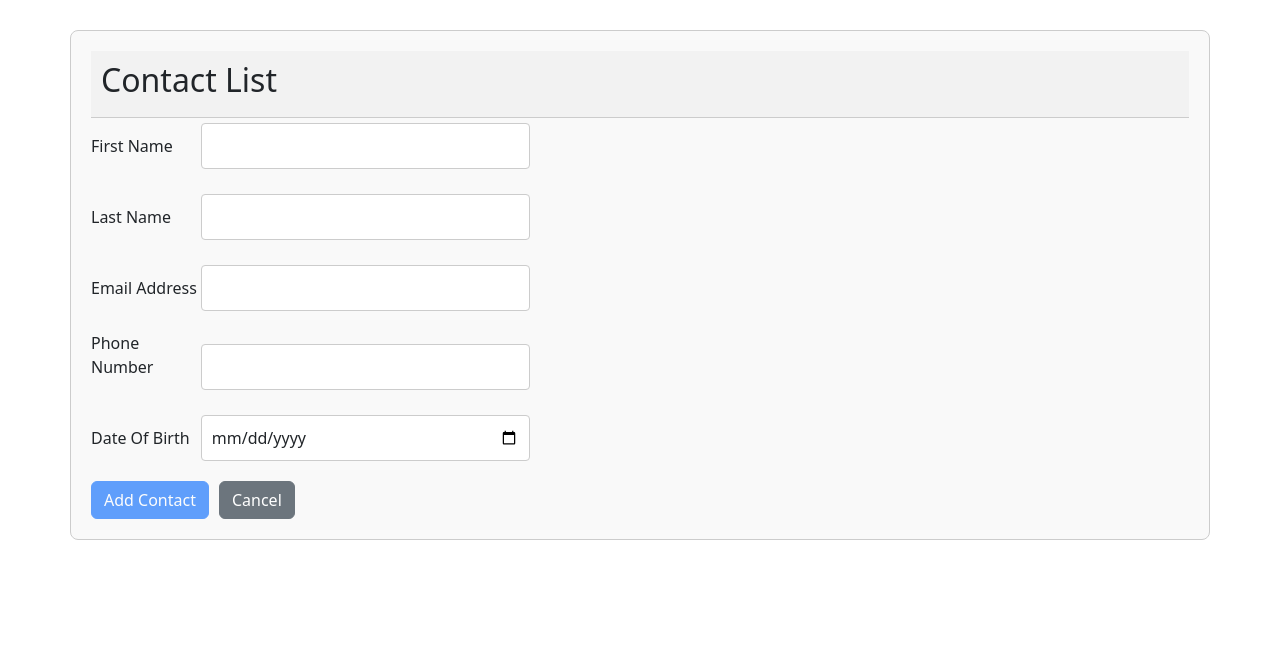
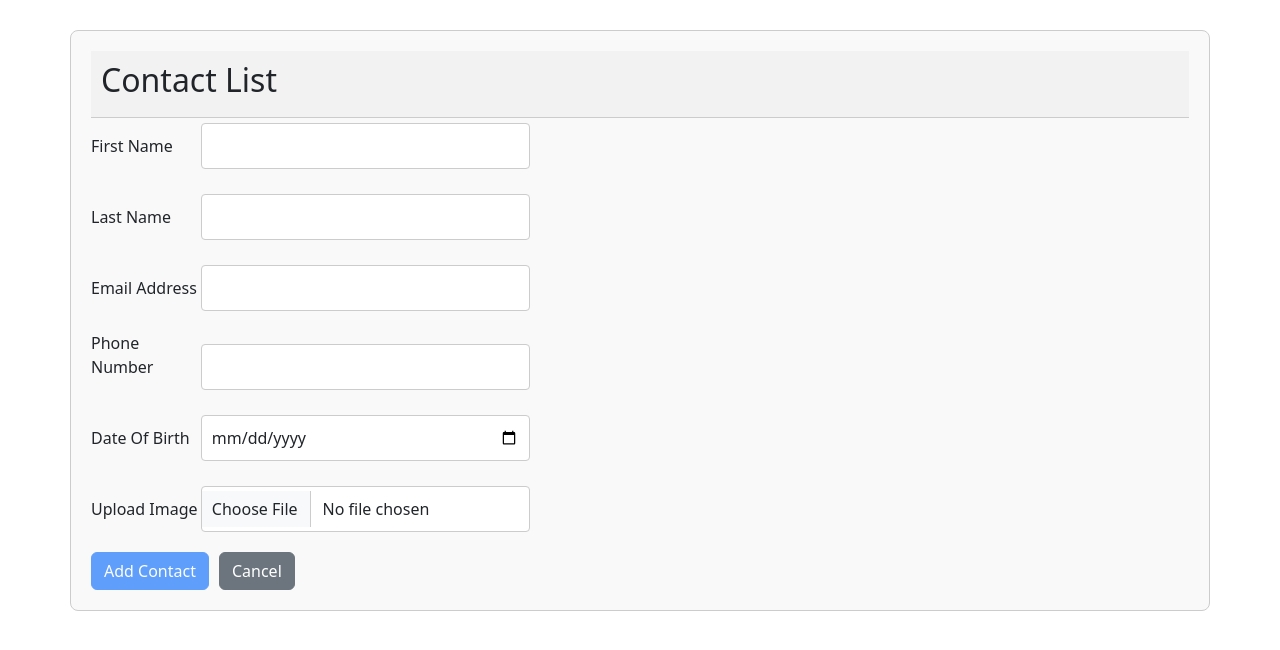
Before and after one commit to dougjasper2013/contactmanager2026am, an Angular app: page /add in a window 1280 px wide. Shown: the top 650 px of the page. Built offline with nearby package versions, Linux system fonts and the light colour scheme.

Commit message:
Add With null Image

```diff
--- a/src/app/addcontacts/addcontacts.component.html
+++ b/src/app/addcontacts/addcontacts.component.html
@@ -40,6 +40,12 @@
                 required maxlength="50" #dob="ngModel" />
          </div>
 
+         <!-- Upload Image -->
+         <div class="form-group">
+            <label>Upload Image</label>
+            <input type="file" name="imageName" class="form-control" (change)="onFileSelected($event)" />
+         </div>
+
          <!-- Buttons -->
          <div class="form-group">
             <button type="submit" class="btn btn-primary" [disabled]="f.invalid">Add Contact</button>
--- a/src/app/addcontacts/addcontacts.component.ts
+++ b/src/app/addcontacts/addcontacts.component.ts
@@ -17,6 +17,7 @@ export class AddcontactsComponent implements OnInit {
 
   contact: Contact = { firstName:'', lastName:'', emailAddress:'', phoneNumber:'', dob:'', imageName:'' };
 
+  selectedFile: File | null = null;
   error = '';
   success = '';
 
@@ -55,4 +56,8 @@ export class AddcontactsComponent implements OnInit {
 
   }
 
+  onFileSelected(event: Event): void {
+
+  }
+
 }
--- a/src/app/contacts/contacts.component.html
+++ b/src/app/contacts/contacts.component.html
@@ -10,6 +10,10 @@
             <div class="col-2 contact-field">{{ contact.emailAddress }}</div>
             <div class="col-2 contact-field">{{ contact.phoneNumber }}</div>
             <div class="col-2 contact-field">{{ contact.dob }}</div>
+            <div class="col-2">
+                <img class="contact-image" src="http://localhost/contactapi2026am/uploads/{{contact.imageName}}"
+                    alt="{{contact.imageName}}" />
+            </div>
         </div>
     }
 
```
